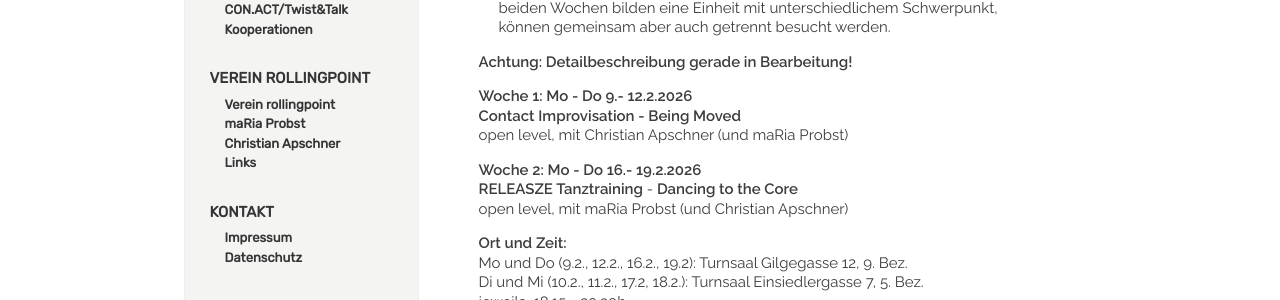
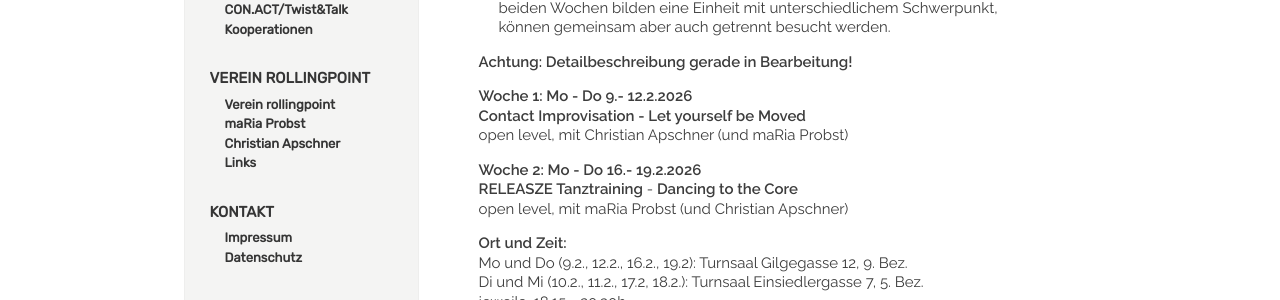
Before and after one commit to manulari/rollingpointat, a Jekyll site: the page built from _pages_de/winterintensive.md, in a window 1280 px wide. Shown: the part 690-990 px from the top of the page. Built offline with Jekyll 4.4.1, drawn with Linux system fonts in a browser that asks for light colours; comment, search, counter and statistics services are not loaded.

Commit message:
Update page (de) “winterintensive”

```diff
--- a/_pages_de/winterintensive.md
+++ b/_pages_de/winterintensive.md
@@ -18,7 +18,7 @@ Zwei Wochen lang jeweils vier Abende gemeinsam loslassen, spüren, bewegen, mit
 **Achtung: Detailbeschreibung gerade in Bearbeitung!**
 
 **Woche 1: Mo - Do 9.- 12.2.2026**\
-**Contact Improvisation - Being Moved** \
+**Contact Improvisation - Let yourself be Moved** \
 open level, mit Christian Apschner (und maRia Probst)
 
 **Woche 2: Mo - Do 16.- 19.2.2026**\
```
